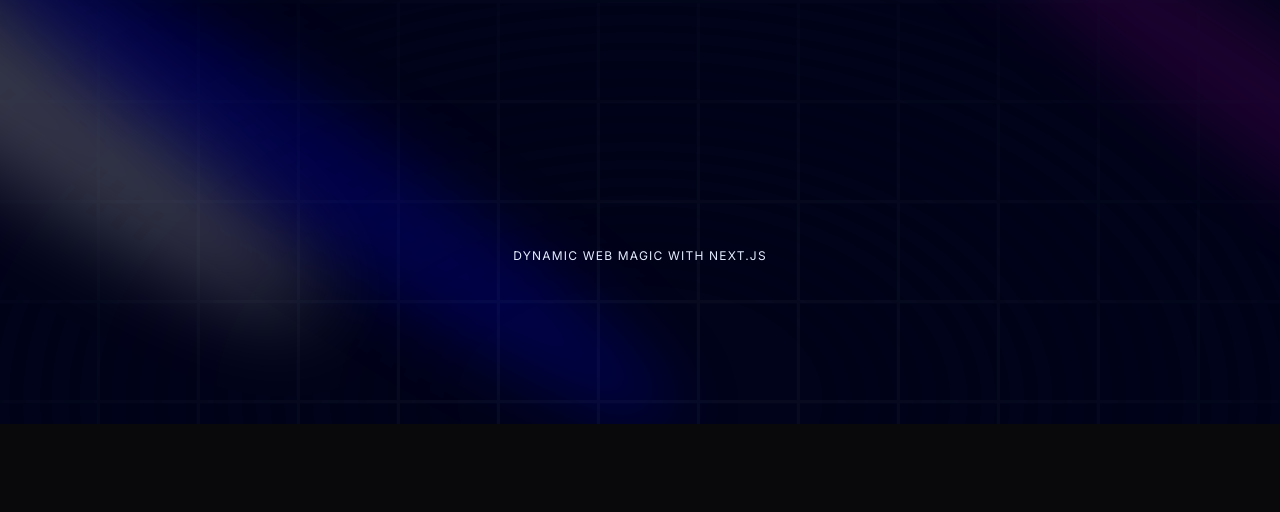
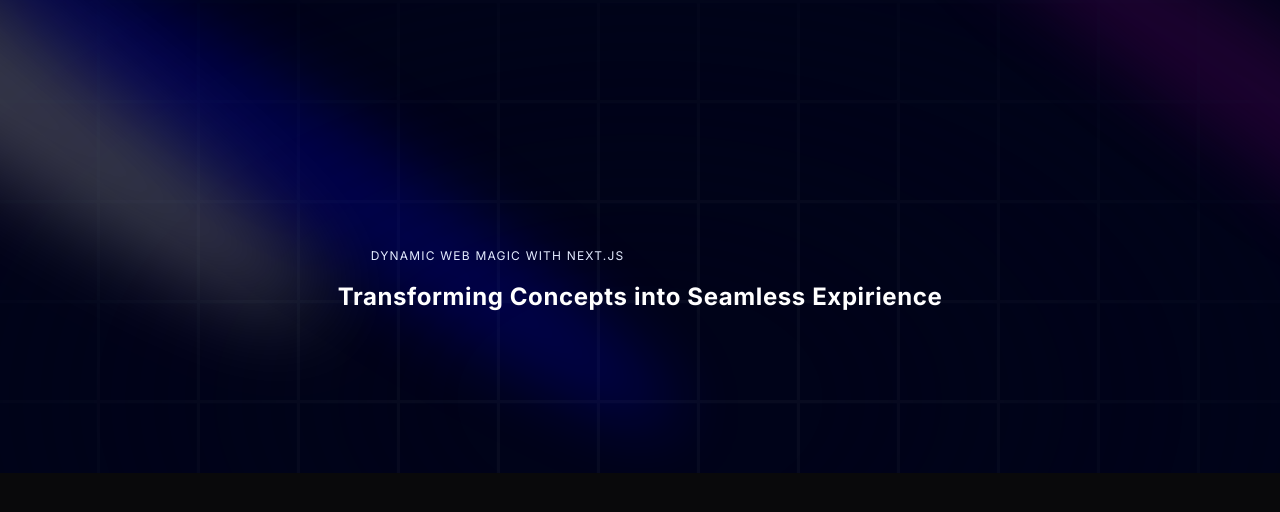
Before and after one commit to KevinShehan/portfolio, a Next.js app: page / in a window 1280 px wide. Shown: the top 512 px of the page. Built offline with nearby package versions, Linux system fonts and the light colour scheme.

Commit message:
Text Generation Effect dded Hero

```diff
--- a/components/Hero.tsx
+++ b/components/Hero.tsx
@@ -1,4 +1,5 @@
 import { Spotlight } from "./ui/Spotlight";
+import { TextGenerateEffect } from "./ui/TextGenerateEffect";
 
 const Hero = () => {
   return (
@@ -34,7 +35,12 @@
       </div>
       <div className="flex justify-center relative my-20 z-10">
         <div className="max-w-[89vw] md:max-w-2xl lg:max-w-[60vw] flex flex-col item-center justify-center ">
-          <h2 className="uppercase tracking-widest text-xs text-center text-blue-100 max-w-80">Dynamic Web Magic with Next.js</h2>
+          <h2 className="uppercase tracking-widest text-xs text-center text-blue-100 max-w-80">
+            Dynamic Web Magic with Next.js
+            </h2>
+            <TextGenerateEffect
+            className="text-center text-[40px] md:text-5xl lg:text-6xl"
+            words="Transforming Concepts into Seamless Expirience" />
         </div>
       </div>
     </div>
```
